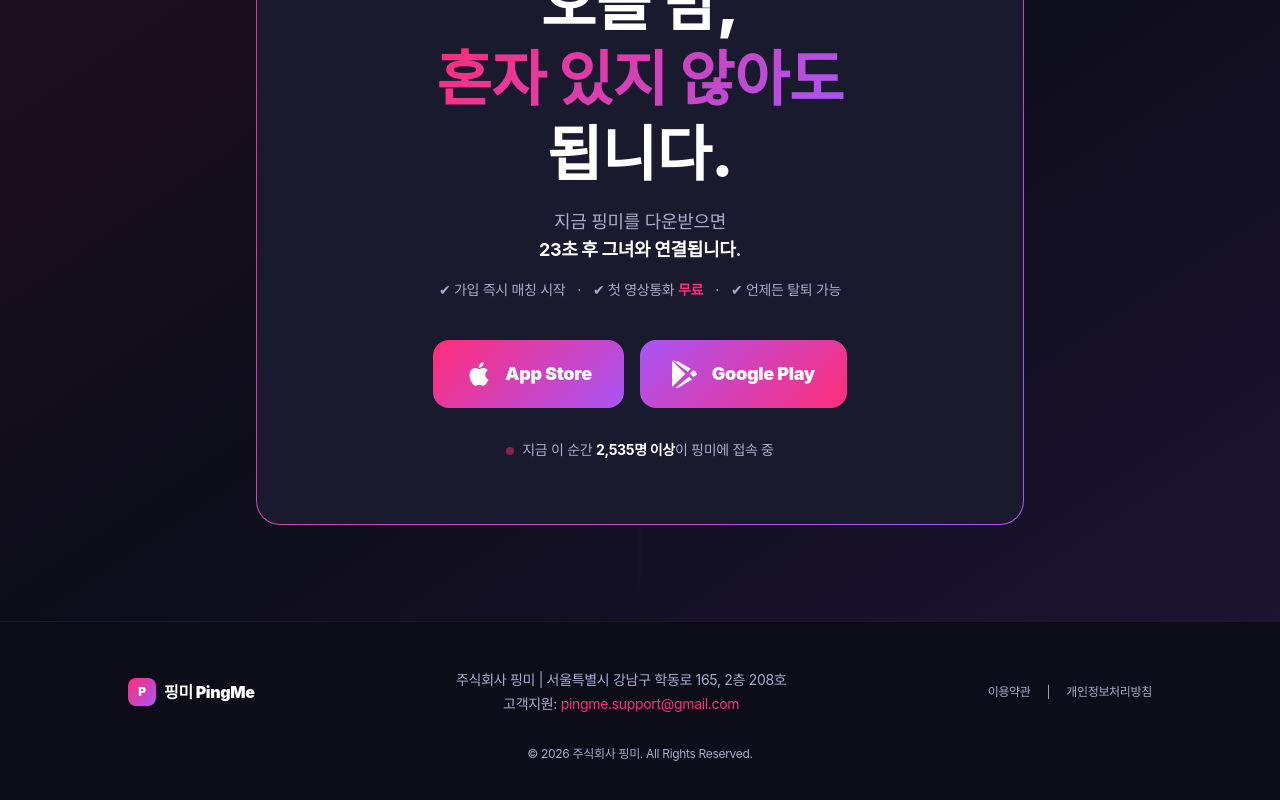
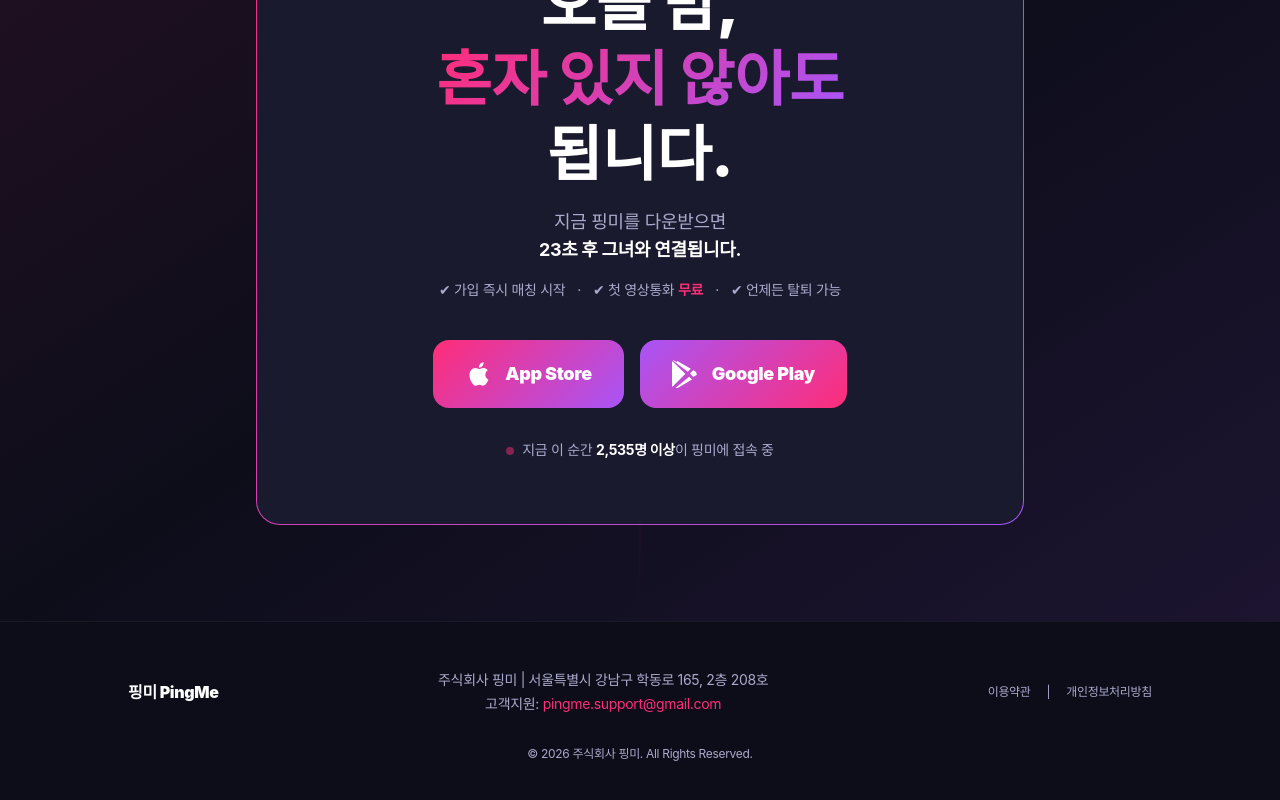
Before and after one commit to dlwnrud132-a11y/pingme, a Next.js app: page / in a window 1280 px wide. Shown: the part 4144-4944 px from the top of the page. Built offline with nearby package versions, Linux system fonts and the light colour scheme; a web font is replaced by a local one.

Commit message:
Update page.tsx

```diff
--- a/app/page.tsx
+++ b/app/page.tsx
@@ -327,7 +327,6 @@ export default function Home() {
         <div className="max-w-5xl mx-auto">
           <div className="flex flex-col md:flex-row justify-between items-center gap-6">
             <div className="flex items-center gap-2">
-              <div className="w-7 h-7 gradient-bg rounded-lg flex items-center justify-center font-black text-white text-xs">P</div>
               <span className="text-white font-black">핑미 PingMe</span>
             </div>
             <div className="text-center text-[#AAAACC] text-sm space-y-1">
```
